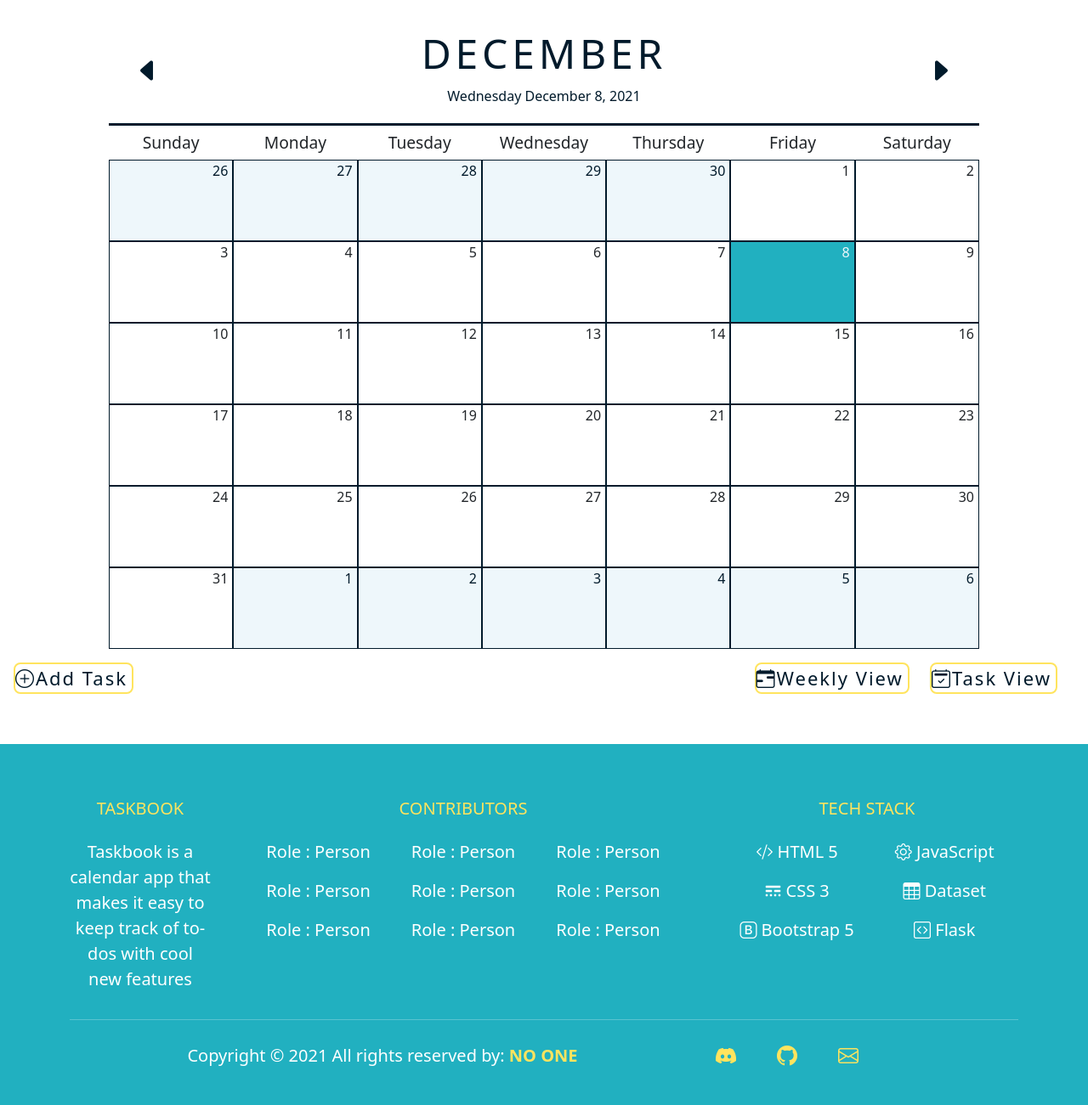
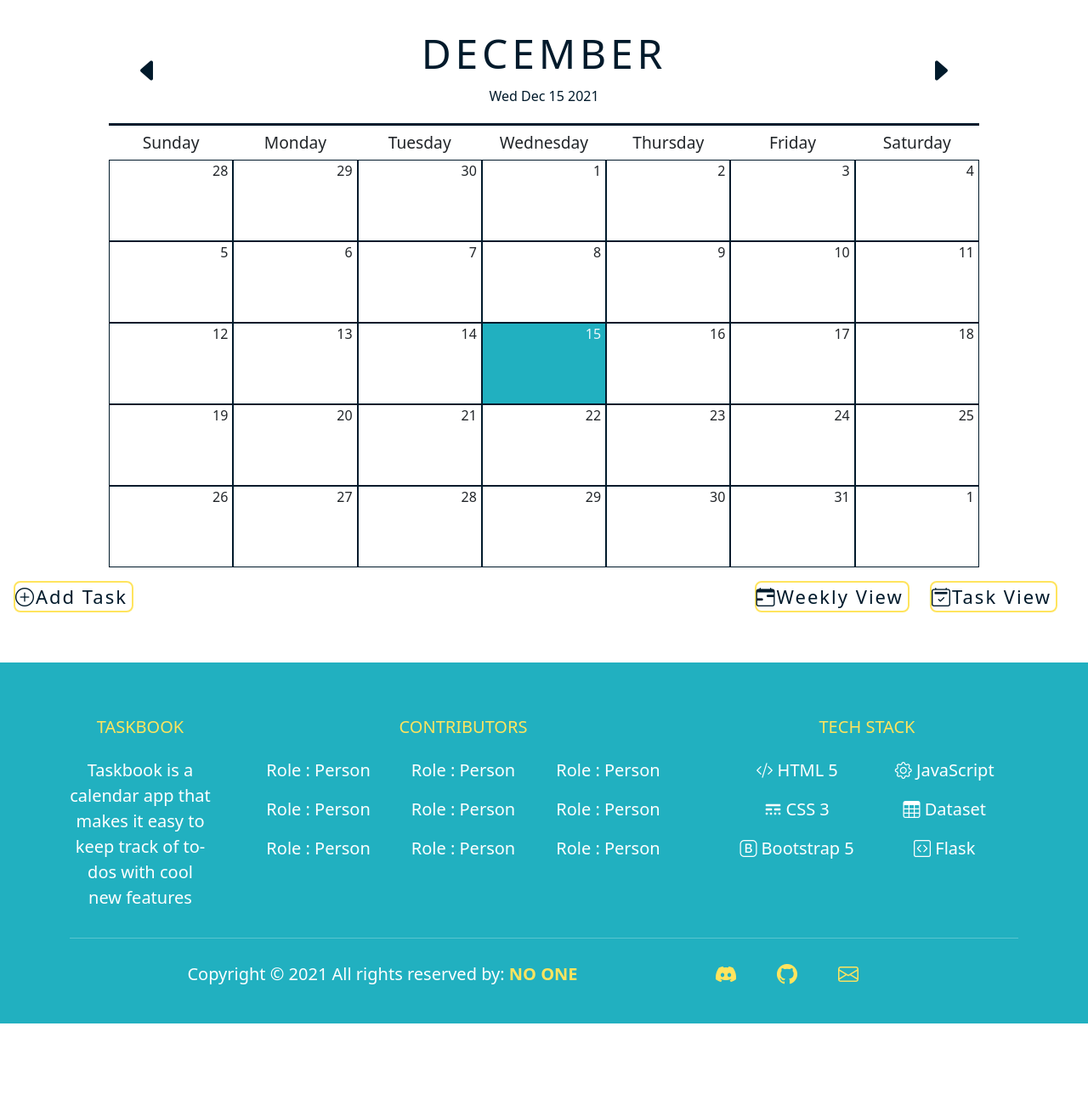
Before and after one commit to ShrutiGupta354/taskbook-SWE, a Flask app: page /calendar in a window 1280 px wide. Shown: the part 71-1372 px from the top of the page at 85% size. After the commit the page ends 1276 px from the top, so only its background shows below. Run offline with Flask 2, Linux system fonts and the light colour scheme; the visitor is signed in with stand-in values (Sample User, id 1); some libraries are stand-ins or nearby versions.

Commit message:
Calendar view - current date
modified the calendar.html file and incorporated calendar.js to display the current date on the calendar.

```diff
--- /dev/null
+++ b/static/calendar.js
@@ -0,0 +1,82 @@
+const date = new Date();
+
+const renderCalendar = () => {
+  date.setDate(1);
+
+  const monthDays = document.querySelector(".days");
+
+  const lastDay = new Date(
+    date.getFullYear(),
+    date.getMonth() + 1,
+    0
+  ).getDate();
+
+  const prevLastDay = new Date(
+    date.getFullYear(),
+    date.getMonth(),
+    0
+  ).getDate();
+
+  const firstDayIndex = date.getDay();
+
+  const lastDayIndex = new Date(
+    date.getFullYear(),
+    date.getMonth() + 1,
+    0
+  ).getDay();
+
+  const nextDays = 7 - lastDayIndex - 1;
+
+  const months = [
+    "January",
+    "February",
+    "March",
+    "April",
+    "May",
+    "June",
+    "July",
+    "August",
+    "September",
+    "October",
+    "November",
+    "December",
+  ];
+
+  document.querySelector(".date h1").innerHTML = months[date.getMonth()];
+
+  document.querySelector(".date p").innerHTML = new Date().toDateString();
+
+  let days = "";
+
+  for (let x = firstDayIndex; x > 0; x--) {
+    days += `<div class="prev-date">${prevLastDay - x + 1}</div>`;
+  }
+
+  for (let i = 1; i <= lastDay; i++) {
+    if (
+      i === new Date().getDate() &&
+      date.getMonth() === new Date().getMonth()
+    ) {
+      days += `<div class="today">${i}</div>`;
+    } else {
+      days += `<div>${i}</div>`;
+    }
+  }
+
+  for (let j = 1; j <= nextDays; j++) {
+    days += `<div class="next-date">${j}</div>`;
+    monthDays.innerHTML = days;
+  }
+};
+
+document.querySelector(".prev").addEventListener("click", () => {
+  date.setMonth(date.getMonth() - 1);
+  renderCalendar();
+});
+
+document.querySelector(".next").addEventListener("click", () => {
+  date.setMonth(date.getMonth() + 1);
+  renderCalendar();
+});
+
+renderCalendar();
--- a/templates/calendar.html
+++ b/templates/calendar.html
@@ -3,12 +3,12 @@
 
 <div class="calendar">
     <div class="month">
-        <i class="bi bi-caret-left-fill"></i>
+        <i class="bi bi-caret-left-fill prev"></i>
         <div class="date">
-            <h1>December</h1>
-            <p>Wednesday December 8, 2021</p>
+            <h1></h1>
+            <p></p>
         </div>
-        <i class="bi bi-caret-right-fill"></i>
+        <i class="bi bi-caret-right-fill next"></i>
     </div>
     <div class="weekdays">
         <div>Sunday</div>
@@ -19,51 +19,11 @@
         <div>Friday</div>
         <div>Saturday</div>
     </div>
-    <div class="days">
-        <div class="prev-days">26</div>
-        <div class="prev-days">27</div>
-        <div class="prev-days">28</div>
-        <div class="prev-days">29</div>
-        <div class="prev-days">30</div>
-        <div>1</div>
-        <div>2</div>
-        <div>3</div>
-        <div>4</div>
-        <div>5</div>
-        <div>6</div>
-        <div>7</div>
-        <div class="today">8</div>
-        <div>9</div>
-        <div>10</div>
-        <div>11</div>
-        <div>12</div>
-        <div>13</div>
-        <div>14</div>
-        <div>15</div>
-        <div>16</div>
-        <div>17</div>
-        <div>18</div>
-        <div>19</div>
-        <div>20</div>
-        <div>21</div>
-        <div>22</div>
-        <div>23</div>
-        <div>24</div>
-        <div>25</div>
-        <div>26</div>
-        <div>27</div>
-        <div>28</div>
-        <div>29</div>
-        <div>30</div>
-        <div>31</div>
-        <div class="next-days">1</div>
-        <div class="next-days">2</div>
-        <div class="next-days">3</div>
-        <div class="next-days">4</div>
-        <div class="next-days">5</div>
-        <div class="next-days">6</div>
-    </div>
-</div>
+    <div class="days"></div>
+</div> <!-- End Calendar-->
+
+<script src="../static/calendar.js"></script>
+
 
 <!--This div is for the left aligned elements below the calendar-->
 <div class="">
@@ -115,7 +75,6 @@
             <li><button type="button" class="btn-yellow"><a href="/tasks"><i class="bi bi-calendar2-check"></i>Task View</a></button></li>
         </div>
     </ul>
-</div> <!-- End Calendar-->
 
 <!-- script to add tasks to the database -->
 <script>
@@ -153,4 +112,6 @@
 
 </script>
 
+
+
 {% include 'footer.html' %}
```
Lines whose indentation alone changed are shown as unchanged.
